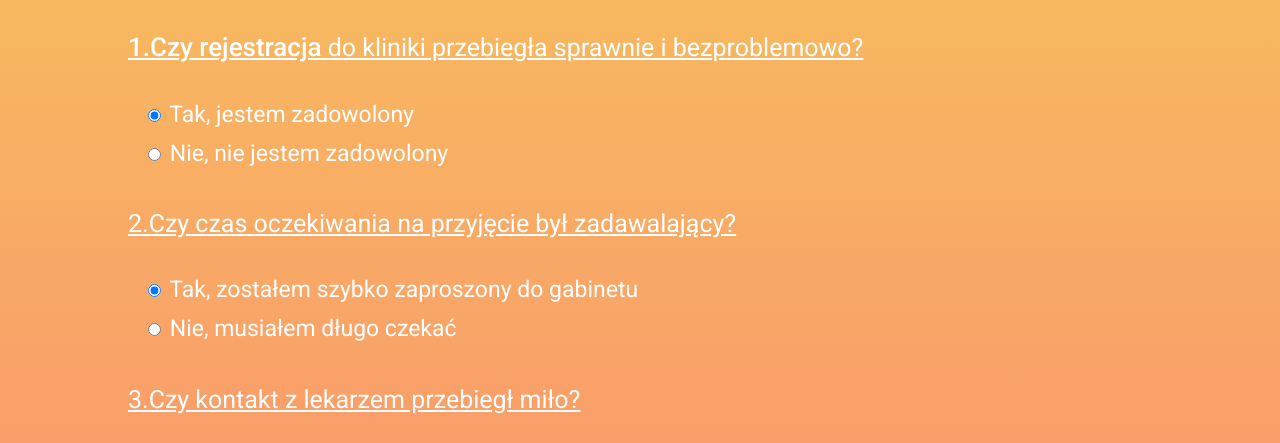
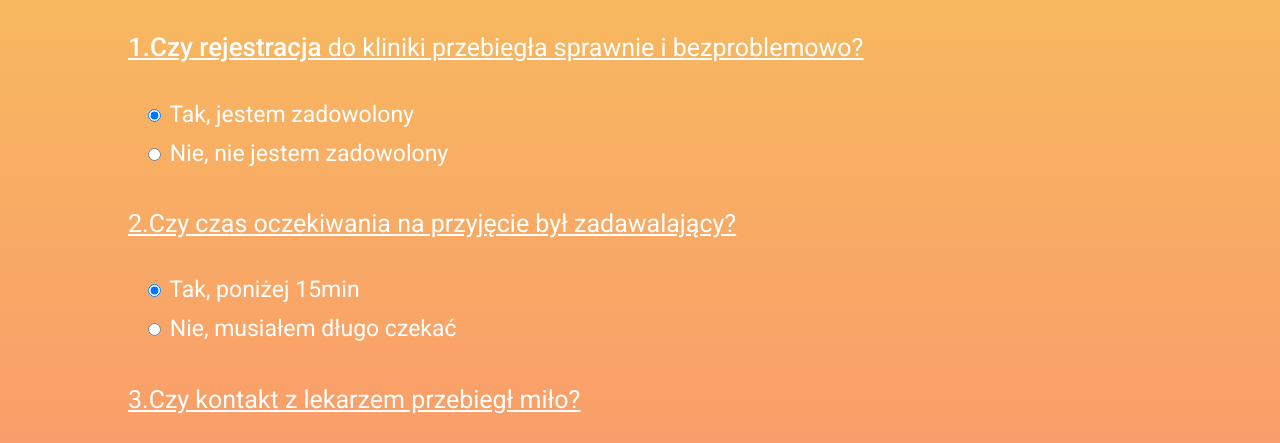
Before and after one commit to Mioszko/ankieta, a plain HTML site: page index.html in a window 1280 px wide. Shown: the part 302-745 px from the top of the page. Drawn offline with Linux system fonts and the light colour scheme.

Commit message:
index.html line60 - change label text

```diff
--- a/index.html
+++ b/index.html
@@ -57,7 +57,8 @@
 
     <div class="wybor">
       <input type="radio" name="q2" value="A" checked>
-      <label>Tak, zostałem szybko zaproszony do gabinetu</label>
+      <label>Tak, poniżej 15min</label>
+
     </div>
 
     <div class="wybor">
```
